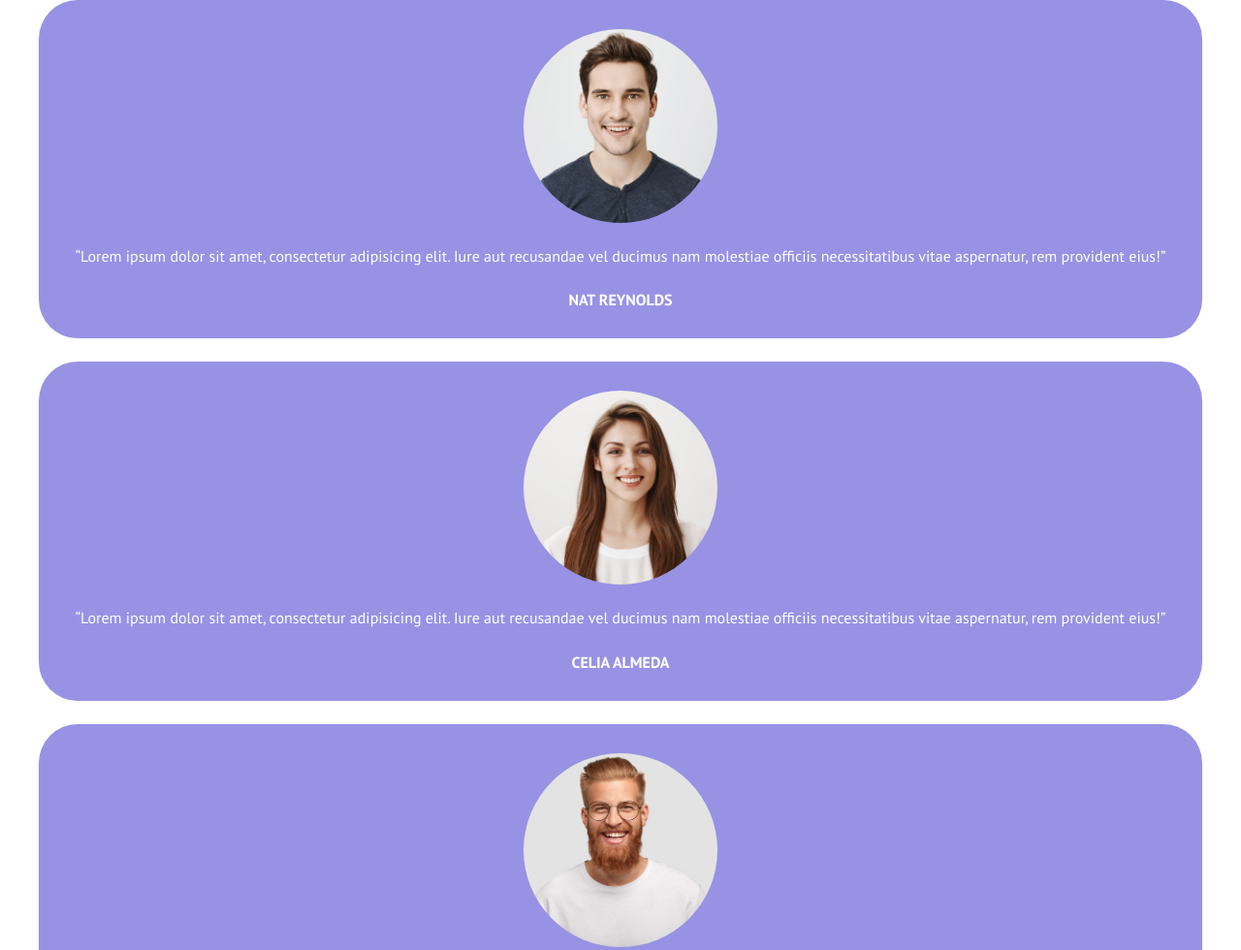
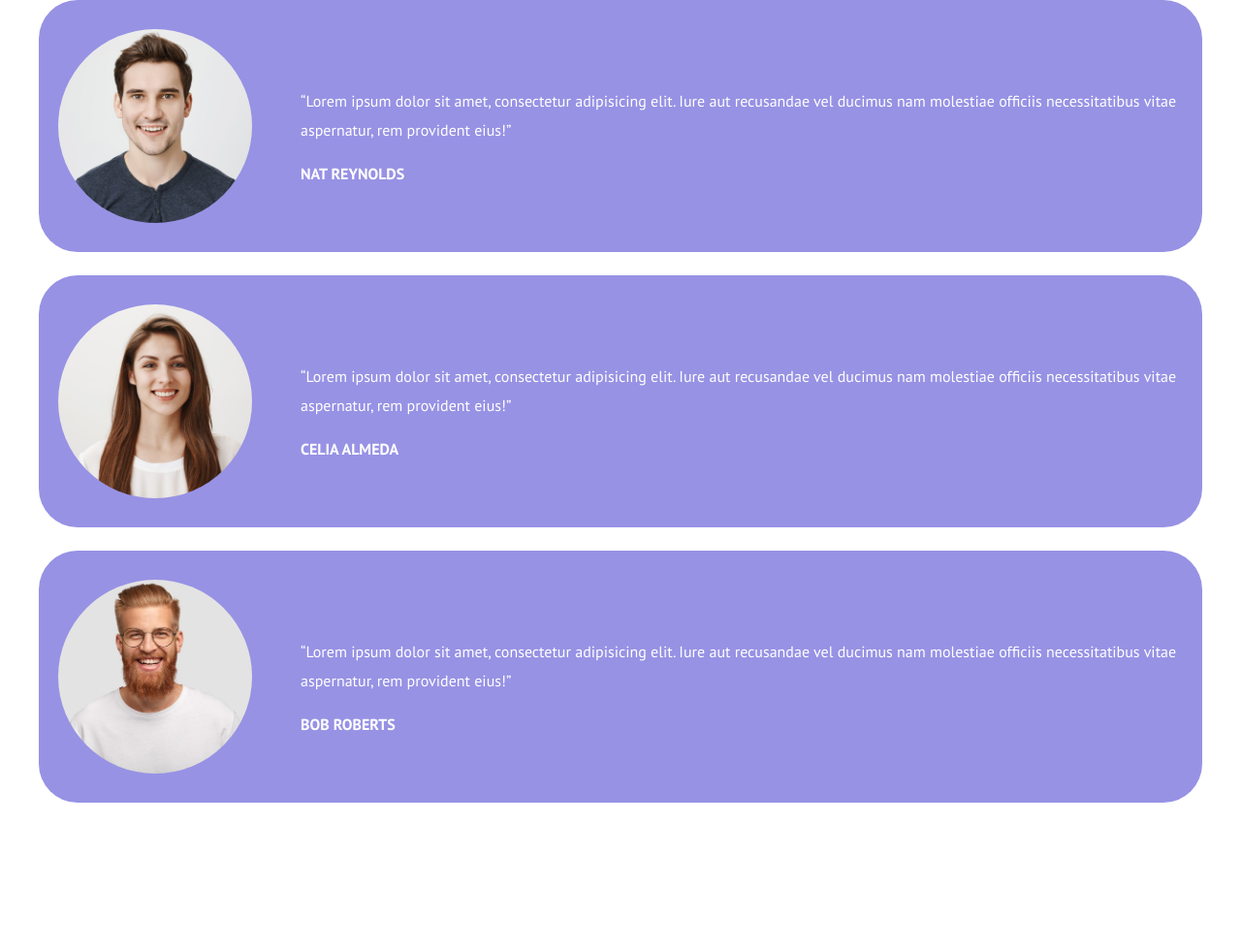
Before and after one commit to MarinaLasorsa/htmlcss-responsive-layout, a plain HTML site: page index.html in a window 1280 px wide. Shown: the part 1919-2899 px from the top of the page at 97% size. After the commit the page ends 2821 px from the top, so only its background shows below. Drawn offline with Linux system fonts and the light colour scheme.

Commit message:
ADD: media query partners section for tablet and desktop

```diff
--- a/css/style.css
+++ b/css/style.css
@@ -281,6 +281,20 @@ body {
     .strategic-img-1 {
         margin: 50px 0;
     }
+
+    .partners .card {
+        flex-direction: row;
+        justify-content: flex-start;
+    }
+
+    .partners .card-paragraph {
+        text-align: left;
+    }
+
+    .portrait {
+        min-width: 200px;
+        margin-right: 20px;
+    }
 }
 
 @media (min-width: 992px) {
@@ -297,7 +311,6 @@ body {
         display: flex;
     }
 
-
     .strategic .card img {
         width: 250px;
     }
@@ -305,4 +318,8 @@ body {
         font-size: 35px;
     }
 
+    .portrait {
+        margin-right: 50px;
+    }
+
 }
--- a/index.html
+++ b/index.html
@@ -111,7 +111,7 @@
                     <div class="portrait">
                         <img src="./img/testimonial1.jpg"/>
                     </div>
-                    <div>
+                    <div class="card-paragraph">
                         <p><q>Lorem ipsum dolor sit amet, consectetur adipisicing elit. Iure aut recusandae vel ducimus nam molestiae officiis necessitatibus vitae aspernatur, rem provident eius!</q></p>
                         <h4>NAT REYNOLDS</h4>
                     </div>
@@ -120,7 +120,7 @@
                     <div class="portrait">
                         <img src="./img/testimonial2.jpg"/>
                     </div>
-                    <div>
+                    <div class="card-paragraph">
                         <p><q>Lorem ipsum dolor sit amet, consectetur adipisicing elit. Iure aut recusandae vel ducimus nam molestiae officiis necessitatibus vitae aspernatur, rem provident eius!</q></p>
                         <h4>CELIA ALMEDA</h4>
                     </div>
@@ -129,7 +129,7 @@
                     <div class="portrait">
                         <img src="./img/testimonial3.jpg"/>
                     </div>
-                    <div>
+                    <div class="card-paragraph">
                         <p><q>Lorem ipsum dolor sit amet, consectetur adipisicing elit. Iure aut recusandae vel ducimus nam molestiae officiis necessitatibus vitae aspernatur, rem provident eius!</q></p>
                         <h4>BOB ROBERTS</h4>
                     </div>
```
